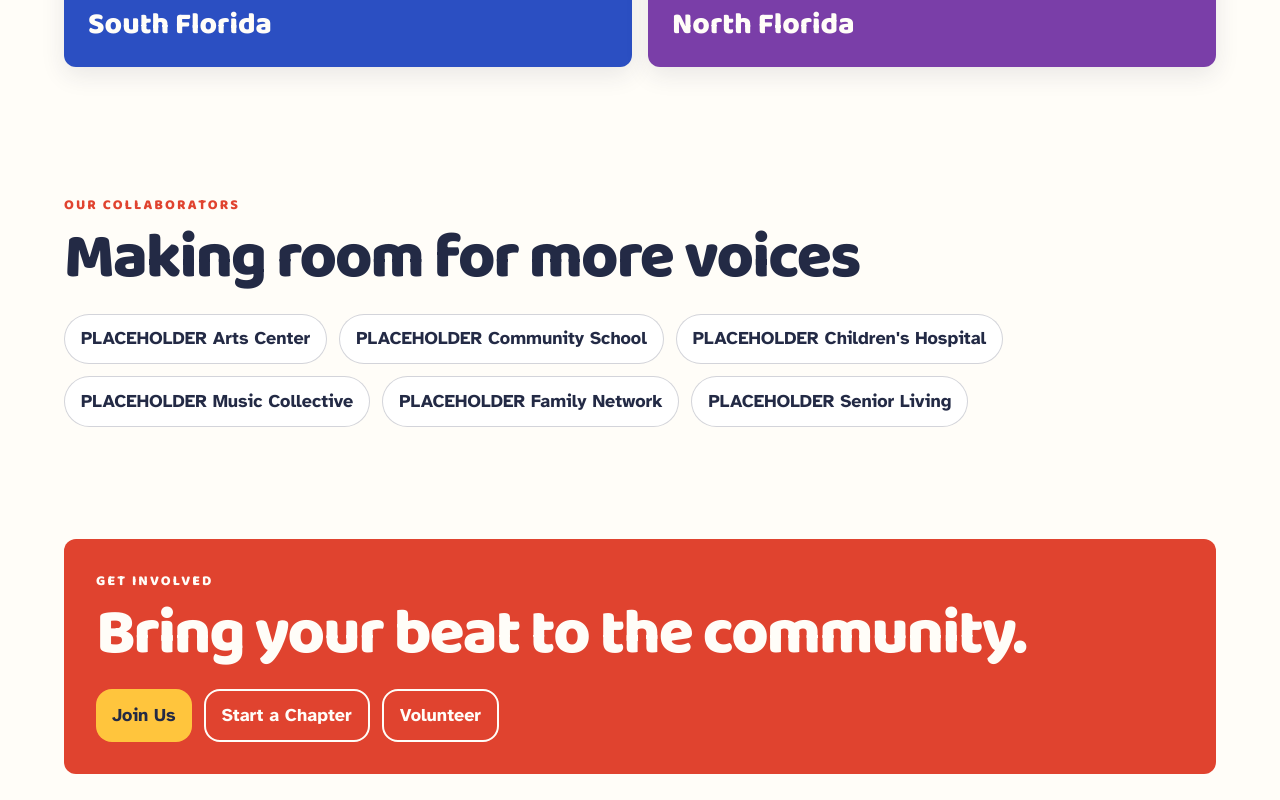
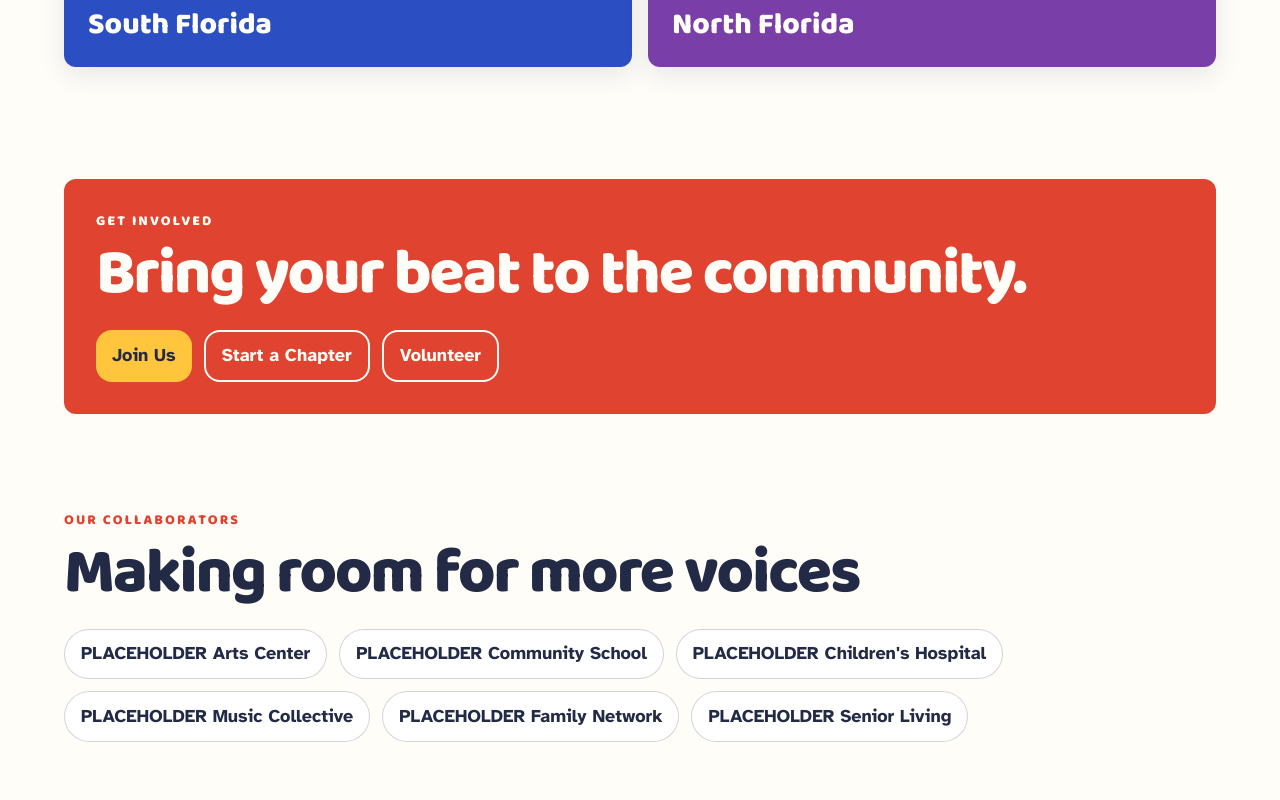
Before and after one commit to RayanSiraj/myartbeats, a Next.js app: page / in a window 1280 px wide. Shown: the part 2120-2920 px from the top of the page. Built offline with nearby package versions, Linux system fonts and the light colour scheme.

Commit message:
Order homepage sections and sort event highlights

```diff
--- a/app/page.tsx
+++ b/app/page.tsx
@@ -21,7 +21,10 @@ const dateFormatter = new Intl.DateTimeFormat("en-US", {
 });
 
 export default function Home() {
-  const pastEvents = events.filter((event) => event.status === "past").slice(0, 6);
+  const pastEvents = events
+    .filter((event) => event.status === "past")
+    .sort((a, b) => b.date.localeCompare(a.date))
+    .slice(0, 6);
 
   return (
     <>
@@ -94,16 +97,6 @@ export default function Home() {
         </div>
       </section>
 
-      <section className="site-container py-16">
-        <p className="eyebrow text-poppy">Our collaborators</p>
-        <h2 className="section-heading mt-3 text-ink">Making room for more voices</h2>
-        <div className="collaborator-list">
-          {homeContent.collaborators.map((collaborator) => (
-            <span className="collaborator-chip" key={collaborator}>{collaborator}</span>
-          ))}
-        </div>
-      </section>
-
       <section className="site-container py-8">
         <div className="involvement">
           <p className="eyebrow">Get involved</p>
@@ -113,6 +106,16 @@ export default function Home() {
             <Link className="button button-outline" href="/join/start-a-chapter">Start a Chapter</Link>
             <Link className="button button-outline" href="/join/volunteer">Volunteer</Link>
           </div>
+        </div>
+      </section>
+
+      <section className="site-container py-16">
+        <p className="eyebrow text-poppy">Our collaborators</p>
+        <h2 className="section-heading mt-3 text-ink">Making room for more voices</h2>
+        <div className="collaborator-list">
+          {homeContent.collaborators.map((collaborator) => (
+            <span className="collaborator-chip" key={collaborator}>{collaborator}</span>
+          ))}
         </div>
       </section>
 
```
